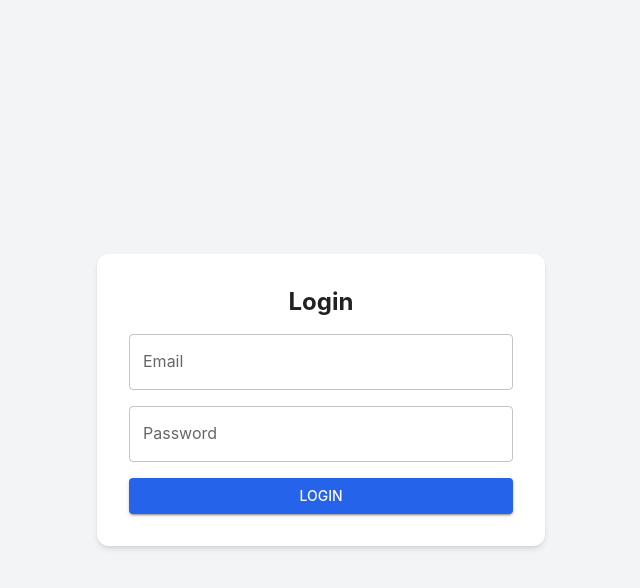
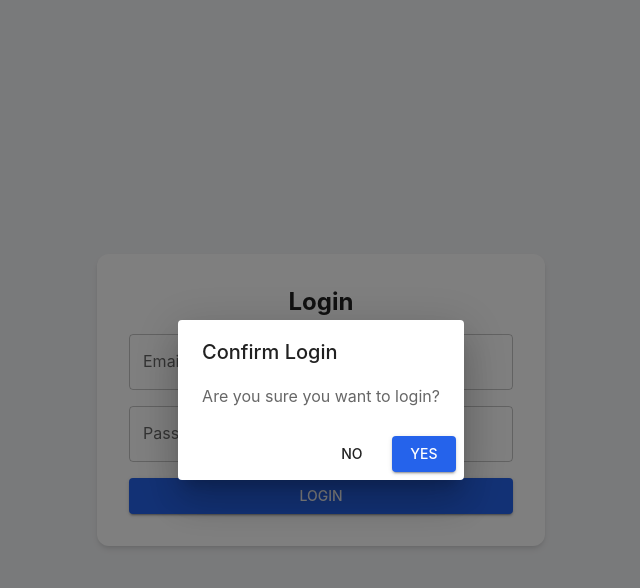
Before and after one commit to fyslhlu/midterm-project, a React (Vite) app: page /login in a window 1280 px wide. Both pictures are taken after a click on the button "LOGIN". Shown: the top 588 px of the page, without its empty margins (319-959 px from the left). Built offline with nearby package versions, Linux system fonts and the light colour scheme.

Commit message:
Add login confirmation dialog and loading spinner

```diff
--- a/src/pages/Login.tsx
+++ b/src/pages/Login.tsx
@@ -1,6 +1,40 @@
-import { TextField, Button } from "@mui/material";
+import { useState } from "react";
+import { useNavigate } from "react-router-dom";
+import {
+  TextField,
+  Button,
+  Dialog,
+  DialogTitle,
+  DialogContent,
+  DialogContentText,
+  DialogActions,
+  CircularProgress,
+} from "@mui/material";
 
 function Login() {
+  const [openDialog, setOpenDialog] = useState(false);
+  const [loading, setLoading] = useState(false);
+
+  const navigate = useNavigate();
+
+  const handleLoginClick = () => {
+    setOpenDialog(true);
+  };
+
+  const handleCancel = () => {
+    setOpenDialog(false);
+  };
+
+  const handleConfirmLogin = () => {
+    setOpenDialog(false);
+    setLoading(true);
+
+    setTimeout(() => {
+      setLoading(false);
+      navigate("/dashboard");
+    }, 3000);
+  };
+
   return (
     <div className="flex flex-col gap-4">
       <h2 className="text-2xl font-bold text-center">Login</h2>
@@ -8,9 +42,34 @@ function Login() {
       <TextField label="Email" fullWidth />
       <TextField label="Password" type="password" fullWidth />
 
-      <Button variant="contained" fullWidth>
-        Login
+      <Button
+        variant="contained"
+        fullWidth
+        onClick={handleLoginClick}
+        disabled={loading}
+      >
+        {loading ? <CircularProgress size={24} color="inherit" /> : "Login"}
       </Button>
+
+      <Dialog open={openDialog} onClose={handleCancel}>
+        <DialogTitle>Confirm Login</DialogTitle>
+
+        <DialogContent>
+          <DialogContentText>
+            Are you sure you want to login?
+          </DialogContentText>
+        </DialogContent>
+
+        <DialogActions>
+          <Button onClick={handleCancel} color="inherit">
+            No
+          </Button>
+
+          <Button onClick={handleConfirmLogin} variant="contained">
+            Yes
+          </Button>
+        </DialogActions>
+      </Dialog>
     </div>
   );
 }
```
